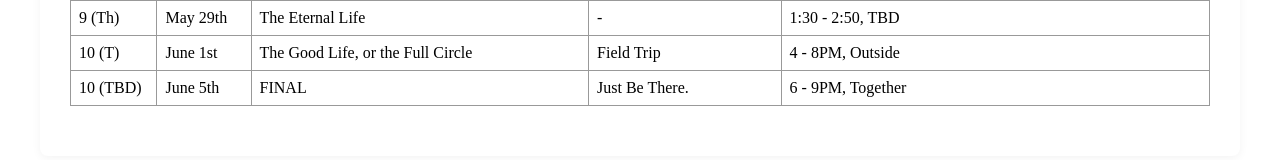
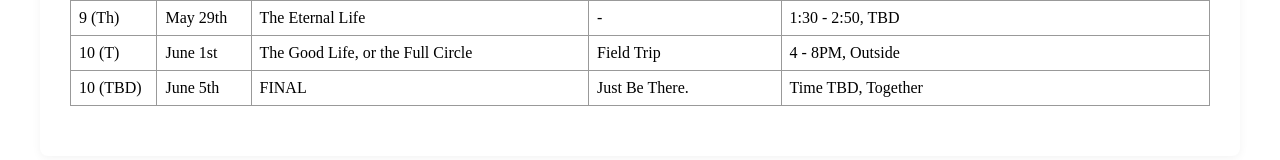
Before and after one commit to sgcxliv/calledliving, a Next.js app: page /calendar in a window 1280 px wide. Shown: the part 965-1125 px from the top of the page. Built offline with nearby package versions, Linux system fonts and the light colour scheme.

Commit message:
Update calendar.js

```diff
--- a/pages/calendar.js
+++ b/pages/calendar.js
@@ -163,7 +163,7 @@ export default function Calendar() {
               <td style={{ border: '1px solid #999', padding: '8px' }}>June 5th</td>
               <td style={{ border: '1px solid #999', padding: '8px' }}>FINAL</td>
               <td style={{ border: '1px solid #999', padding: '8px' }}>Just Be There.</td>
-              <td style={{ border: '1px solid #999', padding: '8px' }}>6 - 9PM, Together</td>
+              <td style={{ border: '1px solid #999', padding: '8px' }}>Time TBD, Together</td>
             </tr>
           </tbody>
         </table>
```
